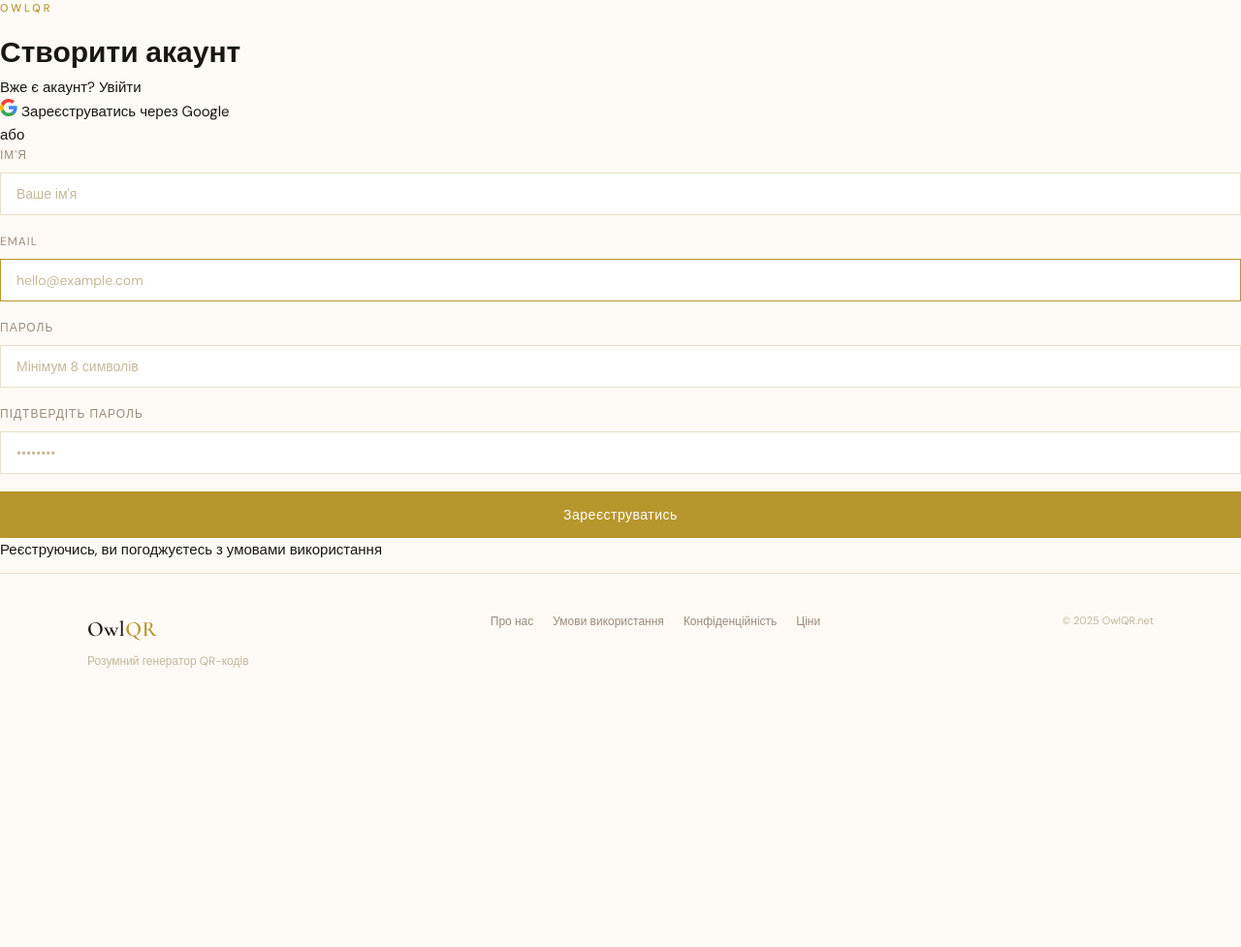
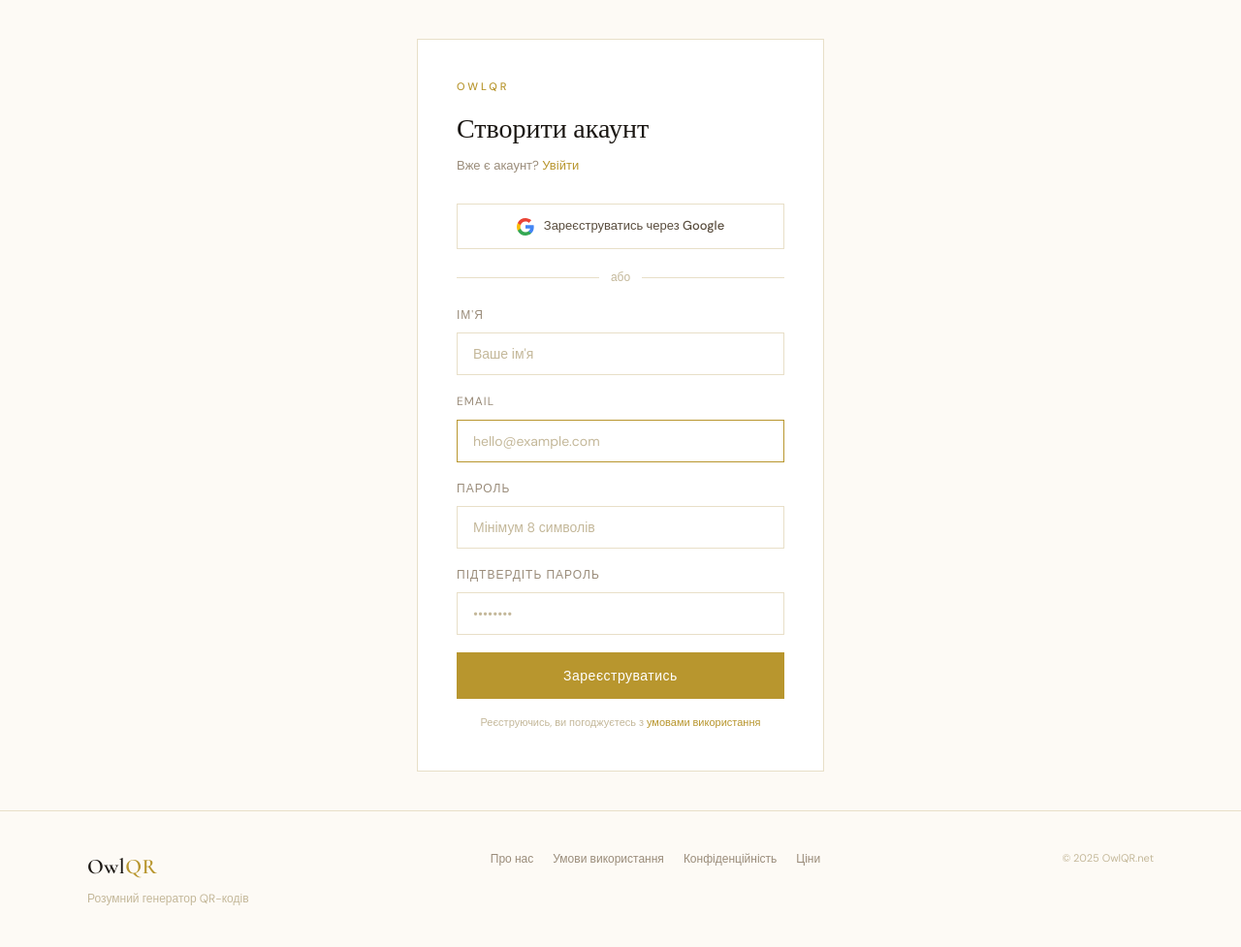
Before and after one commit to Denys9Ri/owlqr, a Django app: page /accounts/register/ in a window 1280 px wide. Shown: the part 68-1045 px from the top of the page at 97% size. Before the commit the page ends 757 px from the top, so only its background shows below. Run offline with Django 4.2, Linux system fonts and the light colour scheme; parts of the project's set-up code (start-up, migrations or seed data) failed here and were passed over.

Commit message:
Update main.css

```diff
--- a/static/css/main.css
+++ b/static/css/main.css
@@ -703,3 +703,235 @@ input, select, textarea { font-family: var(--font-sans); }
   font-weight: 500;
   color: var(--text-secondary);
 }
+
+/* ─── AUTH ────────────────────────────────────────────── */
+.auth-wrap {
+  min-height: calc(100vh - var(--nav-height));
+  display: flex;
+  align-items: center;
+  justify-content: center;
+  padding: 40px 20px;
+}
+
+.auth-card {
+  background: var(--bg-white);
+  border: 1px solid var(--border);
+  padding: 40px;
+  width: 100%;
+  max-width: 420px;
+}
+
+.auth-header { margin-bottom: 28px; }
+
+.auth-title {
+  font-family: var(--font-serif);
+  font-size: 28px;
+  font-weight: 500;
+  margin: 8px 0 6px;
+}
+
+.auth-sub {
+  font-size: 13px;
+  color: var(--text-muted);
+}
+
+.auth-sub a { color: var(--gold); }
+.auth-sub a:hover { text-decoration: underline; }
+
+.btn-google {
+  display: flex;
+  align-items: center;
+  justify-content: center;
+  gap: 10px;
+  width: 100%;
+  padding: 12px;
+  background: var(--bg-white);
+  border: 1px solid var(--border);
+  color: var(--text-secondary);
+  font-size: 13px;
+  font-weight: 500;
+  cursor: pointer;
+  transition: border-color 0.2s;
+  text-decoration: none;
+}
+
+.btn-google:hover { border-color: var(--gold); }
+
+.auth-divider {
+  display: flex;
+  align-items: center;
+  gap: 12px;
+  margin: 20px 0;
+  color: var(--text-hint);
+  font-size: 12px;
+}
+
+.auth-divider::before,
+.auth-divider::after {
+  content: '';
+  flex: 1;
+  height: 1px;
+  background: var(--border);
+}
+
+.auth-terms {
+  font-size: 11px;
+  color: var(--text-hint);
+  text-align: center;
+  margin-top: 16px;
+}
+
+.auth-terms a { color: var(--gold); }
+
+/* ─── CARD TITLE ──────────────────────────────────────── */
+.card-title {
+  font-family: var(--font-serif);
+  font-size: 20px;
+  font-weight: 500;
+  color: var(--text-primary);
+}
+
+/* ─── STAT ROW ────────────────────────────────────────── */
+.stat-row {
+  display: flex;
+  justify-content: space-between;
+  align-items: center;
+  padding: 8px 0;
+  border-bottom: 1px solid var(--bg-secondary);
+}
+
+.stat-label { font-size: 13px; color: var(--text-muted); }
+.stat-value { font-size: 13px; font-weight: 500; color: var(--text-primary); }
+
+/* ─── QR LIST ─────────────────────────────────────────── */
+.qr-list {
+  display: flex;
+  flex-direction: column;
+  gap: 12px;
+}
+
+.qr-list-item {
+  background: var(--bg-white);
+  border: 1px solid var(--border);
+  padding: 20px 24px;
+  display: flex;
+  align-items: center;
+  justify-content: space-between;
+  gap: 20px;
+  transition: border-color 0.2s;
+}
+
+.qr-list-item:hover { border-color: var(--gold); }
+
+.qr-list-info { flex: 1; min-width: 0; }
+
+.qr-list-title {
+  font-size: 14px;
+  font-weight: 500;
+  color: var(--text-primary);
+  margin-bottom: 4px;
+  display: flex;
+  align-items: center;
+  gap: 8px;
+}
+
+.qr-list-content {
+  font-size: 12px;
+  color: var(--text-muted);
+  margin-bottom: 6px;
+  white-space: nowrap;
+  overflow: hidden;
+  text-overflow: ellipsis;
+}
+
+.qr-list-meta {
+  display: flex;
+  gap: 16px;
+  font-size: 11px;
+  color: var(--text-hint);
+}
+
+.qr-list-actions {
+  display: flex;
+  gap: 8px;
+  flex-shrink: 0;
+}
+
+/* ─── EMPTY STATE ─────────────────────────────────────── */
+.empty-state {
+  text-align: center;
+  padding: 72px 24px;
+}
+
+.empty-icon {
+  font-size: 56px;
+  opacity: 0.15;
+  margin-bottom: 20px;
+}
+
+.empty-state h2 {
+  font-family: var(--font-serif);
+  font-size: 24px;
+  font-weight: 500;
+  margin-bottom: 10px;
+}
+
+.empty-state p {
+  font-size: 14px;
+  color: var(--text-muted);
+  margin-bottom: 24px;
+}
+
+/* ─── FAQ ─────────────────────────────────────────────── */
+.faq-list {
+  display: flex;
+  flex-direction: column;
+  gap: 0;
+}
+
+.faq-item {
+  padding: 20px 0;
+  border-bottom: 1px solid var(--border);
+}
+
+.faq-q {
+  font-size: 15px;
+  font-weight: 500;
+  color: var(--text-primary);
+  margin-bottom: 8px;
+}
+
+.faq-a {
+  font-size: 13px;
+  color: var(--text-muted);
+  line-height: 1.6;
+}
+
+/* ─── BTN DANGER ──────────────────────────────────────── */
+.btn-danger {
+  background: transparent;
+  border: 1px solid #e0d0d0;
+  color: #c0392b;
+  transition: all 0.2s;
+}
+
+.btn-danger:hover {
+  background: #c0392b;
+  border-color: #c0392b;
+  color: #fff;
+}
+
+/* ─── MOBILE QR LIST ──────────────────────────────────── */
+@media (max-width: 600px) {
+  .qr-list-item {
+    flex-direction: column;
+    align-items: flex-start;
+  }
+
+  .qr-list-actions {
+    width: 100%;
+    justify-content: flex-start;
+  }
+
+  .auth-card { padding: 28px 20px; }
+}
```
